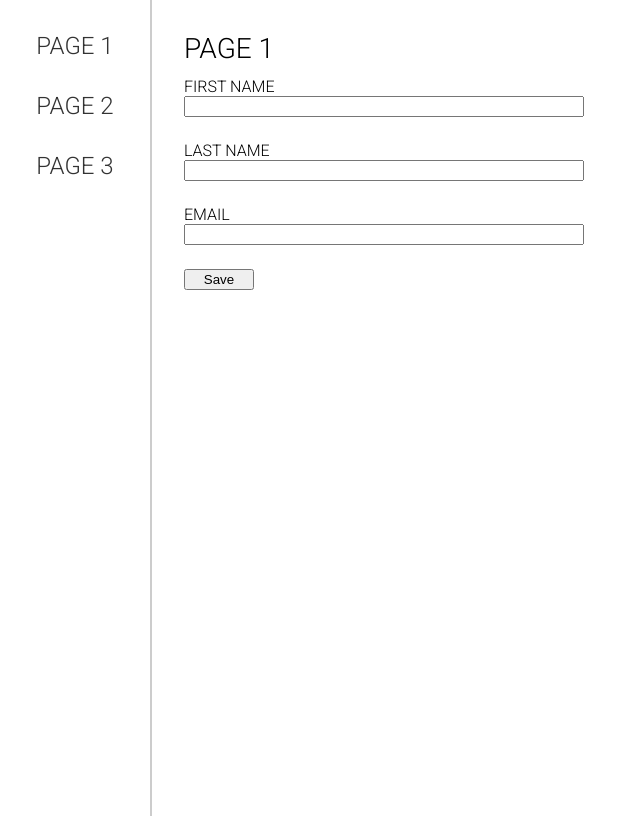
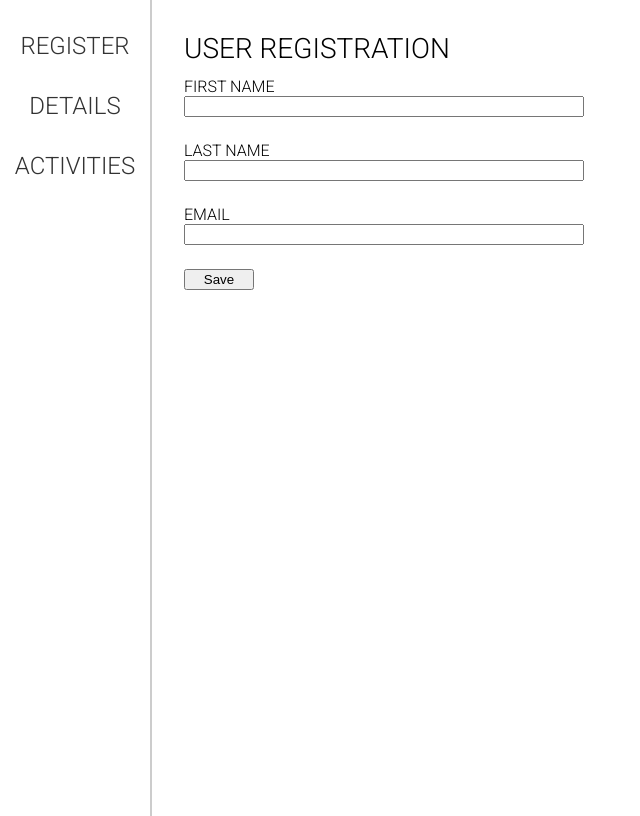
Before and after one commit to nicolabe/assignment-form, a Vue app: page /#/ in a window 1280 px wide. Shown: the whole page, without its empty margins (0-640 px from the left). Built offline with nearby package versions, Linux system fonts and the light colour scheme.

Commit message:
use names that make more sense

```diff
--- a/src/components/Sidebar.vue
+++ b/src/components/Sidebar.vue
@@ -2,13 +2,13 @@
   <nav>
     <ul>
       <li>
-        <router-link to="/">Page 1</router-link>
+        <router-link to="/">Register</router-link>
       </li>
       <li>
-        <router-link to="/page2">Page 2</router-link>
+        <router-link to="/page2">Details</router-link>
       </li>
       <li>
-        <router-link to="/page3">Page 3</router-link>
+        <router-link to="/page3">Activities</router-link>
       </li>
     </ul>
   </nav>
--- a/src/router.js
+++ b/src/router.js
@@ -1,8 +1,8 @@
 import Vue from 'vue'
 import Router from 'vue-router'
-import Page1 from './views/Page1.vue'
-import Page2 from './views/Page2.vue'
-import Page3 from './views/Page3.vue'
+import Register from './views/Register.vue'
+import Details from './views/Details.vue'
+import Activities from './views/Activities.vue'
 
 Vue.use(Router)
 
@@ -10,18 +10,18 @@ export default new Router({
   routes: [
     {
       path: '/',
-      name: 'page1',
-      component: Page1
+      name: 'Register',
+      component: Register
     },
     {
-      path: '/page2',
-      name: 'page2',
-      component: Page2
+      path: '/details',
+      name: 'Details',
+      component: Details
     },
     {
-      path: '/page3',
-      name: 'page3',
-      component: Page3
+      path: '/activities',
+      name: 'Activities',
+      component: Activities
     }
   ]
 })
--- a/src/views/Page1.vue
+++ b/src/views/Register.vue
@@ -1,7 +1,9 @@
 <template>
   <main>
-    <h1>Page 1</h1>
-    <UserForm v-on:notification="notification" />
+    <h1>User registration</h1>
+    <div>
+      <UserForm v-on:notification="notification" />
+    </div>
   </main>
 </template>
 
@@ -9,14 +11,12 @@
 import UserForm from '../components/UserForm.vue'
 
 export default {
-  name: 'Page1',
+  name: 'Register',
   components: {
     UserForm
   },
   methods: {
     notification(message) {
-      console.log("notify")
-      console.log(message);
       this.$emit("notification", message);
     }
   }
```
Also changed, not shown: src/views/Activities.vue (added), src/views/Details.vue (renamed from src/views/Page2.vue), src/views/Page3.vue (deleted).
